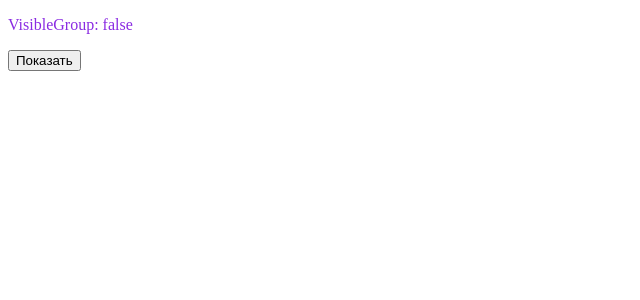
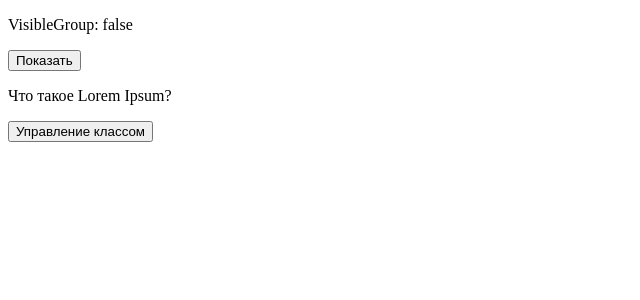
Before and after one commit to WbDmitry/vue3-training, a Vue app: page / in a window 1280 px wide. Shown: the top 300 px of the page, without its empty margins (0-640 px from the left). Built offline with nearby package versions, Linux system fonts and the light colour scheme.

Commit message:
Добавил управление классом с помощью кнопки

```diff
--- a/src/App.vue
+++ b/src/App.vue
@@ -61,7 +61,10 @@ export default {
 					id: 3,
 					name: 'product3',
 				},
-			]
+			],
+			styles: {
+				colorText: false,
+			}
 		}
 	},
 
@@ -161,6 +164,10 @@ export default {
 		reverseArr: function () {
 			this.arr3.reverse();
 		},
+
+		setColorText: function () {
+			this.styles.colorText = !this.styles.colorText
+		}
 	}
 }
 </script>
@@ -299,10 +306,13 @@ export default {
 		</ul>
 	</div>
 
+	<p :class="styles">Что такое Lorem Ipsum?</p>
+	<button @click="setColorText">Управление классом</button>
 </template>
 
 <style>
-p {
+.colorText {
 	color: blueviolet;
+	text-decoration: line-through;
 }
 </style>
```
